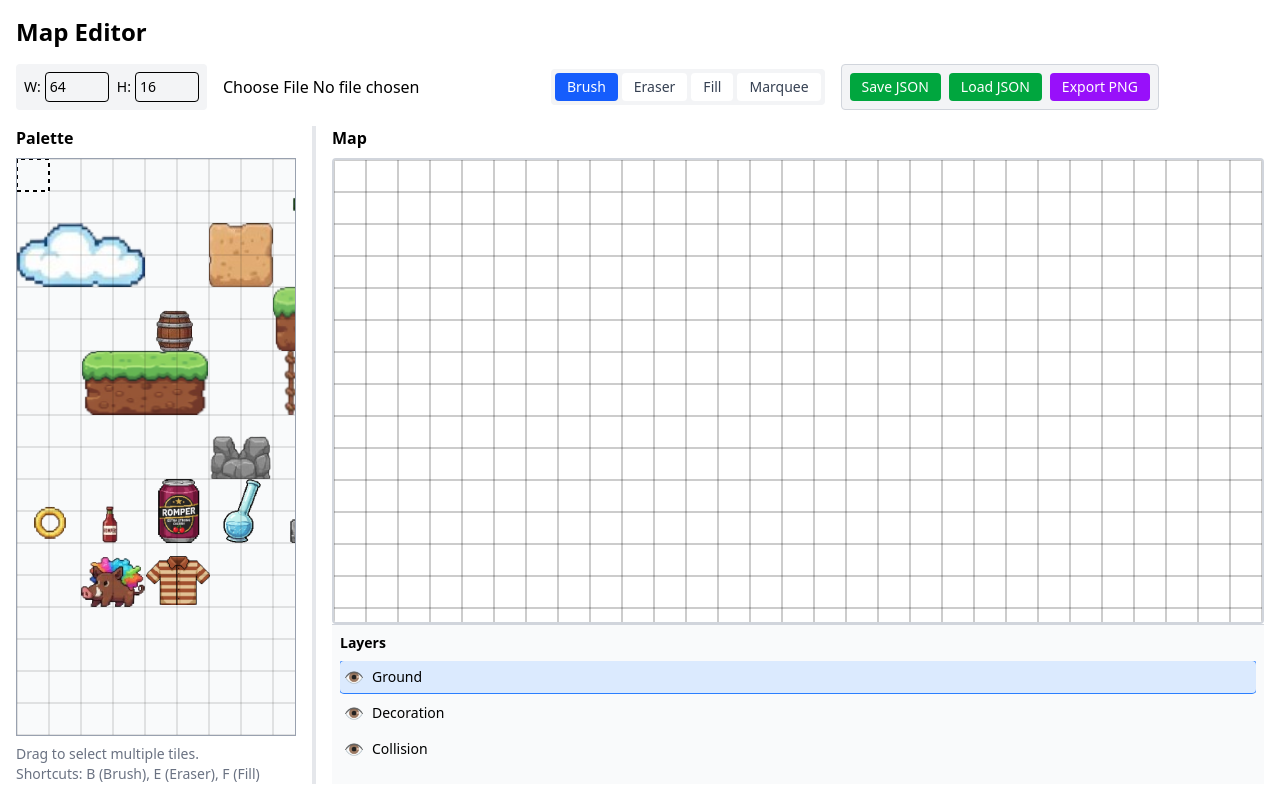
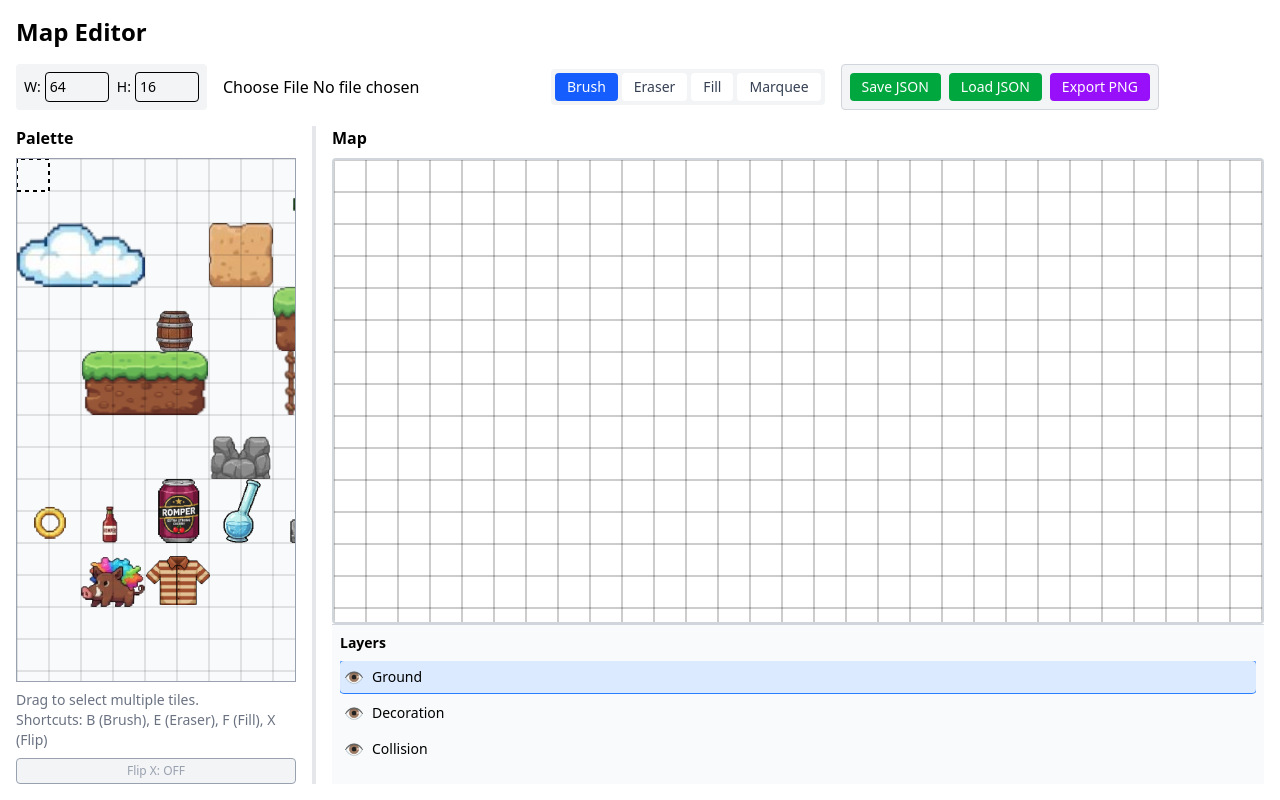
Before and after one commit to RezixDev/map-editor, a React (Vite) app: page / in a window 1280 px wide. Built offline with nearby package versions, Linux system fonts and the light colour scheme.

Commit message:
flipowanie elementów

```diff
--- a/src/editor/MapEditor.tsx
+++ b/src/editor/MapEditor.tsx
@@ -22,6 +22,7 @@ export function MapEditor() {
 	const [paletteWidth, setPaletteWidth] = useState(280);
 	const [zoomMap, setZoomMap] = useState(1);
 	const [zoomPalette, setZoomPalette] = useState(1);
+	const [isFlipped, setIsFlipped] = useState(false);
 	const [paletteSelection, setPaletteSelection] = useState<SelectionRect>({ x: 0, y: 0, w: 1, h: 1 });
 	const [layers, setLayers] = useImmer<Layer[]>([
 		{ id: "ground", name: "Ground", visible: true, opacity: 1, data: {} },
@@ -166,17 +167,17 @@ export function MapEditor() {
 				const srcX = (tileData.tileId % tilesPerRow) * TILE_WIDTH;
 				const srcY = Math.floor(tileData.tileId / tilesPerRow) * TILE_HEIGHT;
 
-				context.drawImage(
-					image,
-					srcX,
-					srcY,
-					TILE_WIDTH,
-					TILE_HEIGHT,
-					drawX,
-					drawY,
-					TILE_WIDTH,
-					TILE_HEIGHT
-				);
+				context.save();
+				if (tileData.flipX) {
+					// 2. Move to the right edge of the tile and flip the X-axis
+					context.translate(drawX + TILE_WIDTH, drawY);
+					context.scale(-1, 1);
+					// 3. Draw at 0,0 because the context is already moved
+					context.drawImage(image, srcX, srcY, TILE_WIDTH, TILE_HEIGHT, 0, 0, TILE_WIDTH, TILE_HEIGHT);
+				} else {
+					context.drawImage(image, srcX, srcY, TILE_WIDTH, TILE_HEIGHT, drawX, drawY, TILE_WIDTH, TILE_HEIGHT);
+				}
+				context.restore();
 			});
 
 			context.restore();
@@ -270,6 +271,7 @@ export function MapEditor() {
 			if (e.key.toLowerCase() === "b") setCurrentTool("brush");
 			if (e.key.toLowerCase() === "e") setCurrentTool("eraser");
 			if (e.key.toLowerCase() === "g" || e.key.toLowerCase() === "f") setCurrentTool("fill");
+			if (e.key.toLowerCase() === "x") setIsFlipped(prev => !prev);
 
 			// Palette Navigation (Arrow Keys)
 			if (["ArrowUp", "ArrowDown", "ArrowLeft", "ArrowRight"].includes(e.key)) {
@@ -345,11 +347,30 @@ export function MapEditor() {
 
 					setLayers((draft) => {
 						const activeData = draft[activeLayerIndex].data;
+
+						// Calculate clipboard width for mirroring
+						let maxClipboardX = 0;
+						if (isFlipped) {
+							Object.keys(clipboard).forEach(key => {
+								const [gx] = key.split(",").map(Number);
+								if (gx > maxClipboardX) maxClipboardX = gx;
+							});
+						}
+
 						Object.entries(clipboard).forEach(([key, tileData]) => {
 							const [gx, gy] = key.split(",").map(Number);
-							const finalX = targetX + gx;
+
+							let finalGx = gx;
+							let finalTileData = { ...tileData };
+
+							if (isFlipped) {
+								finalGx = maxClipboardX - gx;
+								finalTileData.flipX = !finalTileData.flipX;
+							}
+
+							const finalX = targetX + finalGx;
 							const finalY = targetY + gy;
-							activeData[`${finalX},${finalY}`] = { ...tileData };
+							activeData[`${finalX},${finalY}`] = finalTileData;
 						});
 					});
 				}
@@ -395,7 +416,7 @@ export function MapEditor() {
 			if (tileId === null) {
 				delete activeData[key];
 			} else {
-				activeData[key] = { tileId, flipX: false };
+				activeData[key] = { tileId, flipX: isFlipped };
 			}
 		});
 	}
@@ -428,7 +449,7 @@ export function MapEditor() {
 
 				visited.add(key);
 				// Mutation!
-				activeData[key] = { tileId: fillTileId, flipX: false };
+				activeData[key] = { tileId: fillTileId, flipX: isFlipped };
 
 				queue.push([cx + 1, cy]);
 				queue.push([cx - 1, cy]);
@@ -543,22 +564,21 @@ export function MapEditor() {
 
 				for (let dy = 0; dy < previewH; dy++) {
 					for (let dx = 0; dx < previewW; dx++) {
-						const srcX = (paletteSelection.x + dx) * TILE_WIDTH;
+						const srcDx = isFlipped ? (previewW - 1 - dx) : dx;
+						const srcX = (paletteSelection.x + srcDx) * TILE_WIDTH;
 						const srcY = (paletteSelection.y + dy) * TILE_HEIGHT;
 						const destX = gridX + (dx * TILE_WIDTH);
 						const destY = gridY + (dy * TILE_HEIGHT);
 
-						context.drawImage(
-							image,
-							srcX,
-							srcY,
-							TILE_WIDTH,
-							TILE_HEIGHT,
-							destX,
-							destY,
-							TILE_WIDTH,
-							TILE_HEIGHT
-						);
+						context.save();
+						if (isFlipped) {
+							context.translate(destX + TILE_WIDTH, destY);
+							context.scale(-1, 1);
+							context.drawImage(image, srcX, srcY, TILE_WIDTH, TILE_HEIGHT, 0, 0, TILE_WIDTH, TILE_HEIGHT);
+						} else {
+							context.drawImage(image, srcX, srcY, TILE_WIDTH, TILE_HEIGHT, destX, destY, TILE_WIDTH, TILE_HEIGHT);
+						}
+						context.restore();
 					}
 				}
 				context.globalAlpha = 1.0;
@@ -633,7 +653,8 @@ export function MapEditor() {
 			// Multi-tile painting (stamp)
 			for (let dy = 0; dy < paletteSelection.h; dy++) {
 				for (let dx = 0; dx < paletteSelection.w; dx++) {
-					const px = paletteSelection.x + dx;
+					const srcDx = isFlipped ? (paletteSelection.w - 1 - dx) : dx;
+					const px = paletteSelection.x + srcDx;
 					const py = paletteSelection.y + dy;
 					const tileId = py * tilesPerRow + px;
 
@@ -909,7 +930,10 @@ export function MapEditor() {
 					</div>
 					<div className="mt-2 text-sm text-gray-500">
 						Drag to select multiple tiles.<br />
-						Shortcuts: B (Brush), E (Eraser), F (Fill)
+						Shortcuts: B (Brush), E (Eraser), F (Fill), X (Flip)
+					</div>
+					<div className={`mt-2 p-1 text-xs text-center border rounded ${isFlipped ? "bg-blue-100 border-blue-500 font-bold" : "bg-gray-100 text-gray-400"}`}>
+						Flip X: {isFlipped ? "ON" : "OFF"}
 					</div>
 				</div>
 
```
